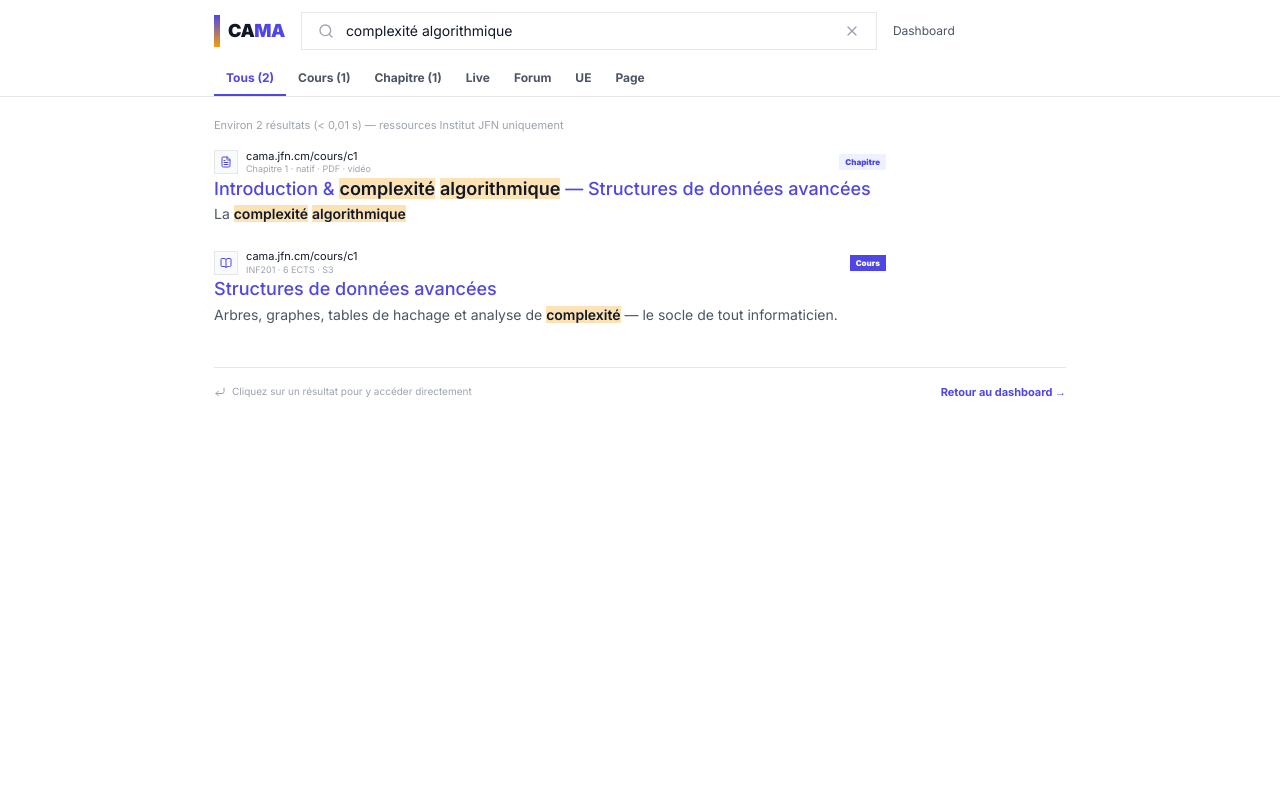
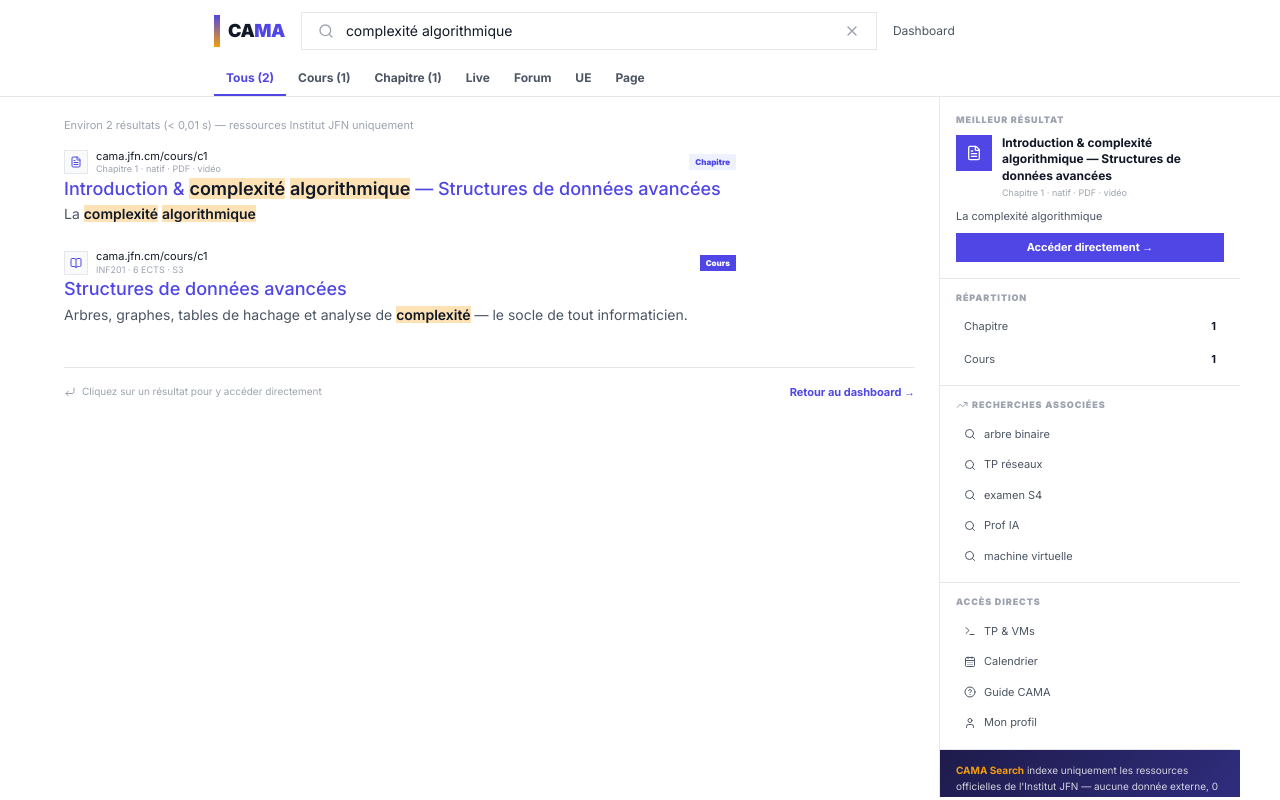
Before and after one commit to end2-237/cama, a Next.js app: page /recherche in a window 1280 px wide. Both pictures are taken after a click on the button "complexité algorithmique". Built offline with nearby package versions, Linux system fonts and the light colour scheme.

Commit message:
feat(recherche): clickable result cards, knowledge-panel sidebar, CAMA Search shortcuts in dashboard nav and course page
https://claude.ai/code/session_01X6GoveqEMahCFBUWfs6AsM

```diff
--- a/src/app/cours/[id]/page.tsx
+++ b/src/app/cours/[id]/page.tsx
@@ -96,6 +96,12 @@ export default function CoursePlayer() {
           <p className="text-xs text-subtle min-w-0 truncate flex-1">
             Mes Cours <span className="mx-1">/</span> <span className="text-ink font-semibold">{course.title}</span>
           </p>
+          <Link href="/recherche"
+            className="flex items-center gap-1.5 px-3 py-1.5 text-xs font-bold text-ink border border-border hover:border-cama/40 hover:bg-surface transition-all flex-shrink-0"
+            title="CAMA Search — moteur de recherche global">
+            <Search className="w-3.5 h-3.5 text-cama" />
+            <span className="hidden md:block">CAMA <span className="text-cama">Search</span></span>
+          </Link>
           <div className="hidden sm:flex items-center gap-2">
             <div className="w-28 h-1 bg-border overflow-hidden">
               <div className="h-full bg-gradient-to-r from-cama to-gold transition-all duration-500" style={{ width: `${pct}%` }} />
--- a/src/app/recherche/page.tsx
+++ b/src/app/recherche/page.tsx
@@ -258,8 +258,9 @@ function SearchEngine() {
             </div>
           </header>
 
-          {/* Résultats */}
-          <main className="max-w-[900px] mx-auto px-4 sm:px-6 py-5">
+          {/* Résultats + sidebar */}
+          <div className="max-w-[1200px] mx-auto grid lg:grid-cols-[1fr_300px] gap-0 items-start">
+          <main className="px-4 sm:px-6 py-5 min-w-0 lg:border-r lg:border-border min-h-[calc(100vh-100px)]">
             <p className="text-[11px] text-subtle mb-4">
               Environ {filtered.length} résultat{filtered.length > 1 ? "s" : ""} ({"<"} 0,01 s) — ressources Institut JFN uniquement
             </p>
@@ -271,7 +272,7 @@ function SearchEngine() {
                 <p className="text-xs text-muted mb-4">Vérifiez l&apos;orthographe ou essayez des termes plus généraux.</p>
                 <div className="flex items-center justify-center gap-2 flex-wrap">
                   {TRENDING.slice(0, 4).map((t) => (
-                    <button key={t} onClick={() => setQ(t)}
+                    <button key={t} type="button" onClick={() => setQ(t)}
                       className="text-[11px] text-cama border border-cama/20 px-3 py-1.5 hover:bg-cama/5 transition-colors">{t}</button>
                   ))}
                 </div>
@@ -280,7 +281,7 @@ function SearchEngine() {
 
             <div className="space-y-6">
               {filtered.map((h, i) => (
-                <div key={i} className="group max-w-2xl">
+                <Link key={i} href={h.href} className="block group max-w-2xl cursor-pointer">
                   {/* fil d'ariane façon Google */}
                   <div className="flex items-center gap-2 mb-0.5">
                     <div className="w-6 h-6 bg-surface border border-border flex items-center justify-center flex-shrink-0">
@@ -293,16 +294,14 @@ function SearchEngine() {
                     <span className={`ml-auto text-[8px] font-black px-1.5 py-0.5 flex-shrink-0 ${CAT_META[h.cat].color}`}>{h.cat}</span>
                   </div>
                   {/* titre bleu cliquable */}
-                  <Link href={h.href} className="block">
-                    <h3 className="text-lg text-cama group-hover:underline leading-snug font-medium">
-                      {highlight(h.title)}
-                    </h3>
-                  </Link>
+                  <h3 className="text-lg text-cama group-hover:underline leading-snug font-medium">
+                    {highlight(h.title)}
+                  </h3>
                   {/* snippet */}
                   <p className="text-sm text-muted leading-relaxed mt-0.5 line-clamp-2">
                     {highlight(h.snippet)}
                   </p>
-                </div>
+                </Link>
               ))}
             </div>
 
@@ -311,12 +310,97 @@ function SearchEngine() {
                 <p className="text-[10px] text-subtle flex items-center gap-1.5">
                   <CornerDownLeft className="w-3 h-3" /> Cliquez sur un résultat pour y accéder directement
                 </p>
-                <button onClick={() => router.push("/dashboard")} className="text-[11px] font-bold text-cama hover:underline">
+                <button type="button" onClick={() => router.push("/dashboard")} className="text-[11px] font-bold text-cama hover:underline">
                   Retour au dashboard →
                 </button>
               </div>
             )}
           </main>
+
+          {/* ══ SIDEBAR RÉSULTATS ══ */}
+          <aside className="hidden lg:block lg:sticky lg:top-[100px] lg:max-h-[calc(100vh-100px)] lg:overflow-y-auto divide-y divide-border">
+
+            {/* Panneau de connaissance — meilleur résultat */}
+            {filtered.length > 0 && (
+              <div className="px-4 py-4 bg-white">
+                <p className="text-[9px] font-black text-subtle uppercase tracking-widest mb-2">Meilleur résultat</p>
+                <div className="flex items-start gap-2.5 mb-2">
+                  <div className="w-9 h-9 bg-cama flex items-center justify-center flex-shrink-0">
+                    {(() => { const I = filtered[0].icon; return <I className="w-4 h-4 text-white" />; })()}
+                  </div>
+                  <div className="min-w-0">
+                    <p className="text-xs font-bold text-ink leading-snug">{filtered[0].title}</p>
+                    <p className="text-[9px] text-subtle mt-0.5">{filtered[0].meta}</p>
+                  </div>
+                </div>
+                <p className="text-[11px] text-muted leading-relaxed line-clamp-3 mb-2">{filtered[0].snippet}</p>
+                <Link href={filtered[0].href}
+                  className="block w-full text-center py-1.5 text-[11px] font-bold bg-cama text-white hover:bg-cama-700 transition-colors">
+                  Accéder directement →
+                </Link>
+              </div>
+            )}
+
+            {/* Répartition par catégorie */}
+            {hits.length > 0 && (
+              <div className="px-4 py-3 bg-white">
+                <p className="text-[9px] font-black text-subtle uppercase tracking-widest mb-2">Répartition</p>
+                <div className="space-y-1">
+                  {Object.entries(counts).map(([c, n]) => (
+                    <button key={c} type="button" onClick={() => setCat(c as Hit["cat"])}
+                      className={`w-full flex items-center justify-between px-2 py-1.5 text-[11px] transition-colors ${
+                        cat === c ? "bg-cama text-white font-bold" : "hover:bg-surface text-muted"
+                      }`}>
+                      <span>{c}</span>
+                      <span className={`font-bold ${cat === c ? "text-gold" : "text-ink"}`}>{n}</span>
+                    </button>
+                  ))}
+                </div>
+              </div>
+            )}
+
+            {/* Recherches associées */}
+            <div className="px-4 py-3 bg-white">
+              <p className="text-[9px] font-black text-subtle uppercase tracking-widest mb-2 flex items-center gap-1">
+                <TrendingUp className="w-3 h-3" /> Recherches associées
+              </p>
+              <div className="space-y-0.5">
+                {TRENDING.filter((t) => t.toLowerCase() !== q.trim().toLowerCase()).slice(0, 5).map((t) => (
+                  <button key={t} type="button" onClick={() => setQ(t)}
+                    className="w-full flex items-center gap-2 px-2 py-1.5 text-[11px] text-muted hover:text-cama hover:bg-cama-50/40 transition-colors text-left">
+                    <Search className="w-3 h-3 flex-shrink-0" /> {t}
+                  </button>
+                ))}
+              </div>
+            </div>
+
+            {/* Accès directs */}
+            <div className="px-4 py-3 bg-white">
+              <p className="text-[9px] font-black text-subtle uppercase tracking-widest mb-2">Accès directs</p>
+              <div className="space-y-0.5">
+                {[
+                  { icon: Terminal,     label: "TP & VMs",       href: "/tp" },
+                  { icon: CalendarDays, label: "Calendrier",     href: "/calendrier" },
+                  { icon: HelpCircle,   label: "Guide CAMA",     href: "/guide" },
+                  { icon: User,         label: "Mon profil",     href: "/profil" },
+                ].map((l) => (
+                  <Link key={l.label} href={l.href}
+                    className="flex items-center gap-2 px-2 py-1.5 text-[11px] text-muted hover:text-cama hover:bg-cama-50/40 transition-colors">
+                    <l.icon className="w-3 h-3 flex-shrink-0" /> {l.label}
+                  </Link>
+                ))}
+              </div>
+            </div>
+
+            {/* Note légère */}
+            <div className="px-4 py-3" style={{ background: "linear-gradient(135deg, #1E1B4B, #312E81)" }}>
+              <p className="text-[10px] text-white/80 leading-relaxed">
+                <span className="font-bold text-gold">CAMA Search</span> indexe uniquement les ressources
+                officielles de l&apos;Institut JFN — aucune donnée externe, 0 Mo de data consommée.
+              </p>
+            </div>
+          </aside>
+          </div>
         </>
       )}
     </div>
--- a/src/components/dashboard/DashNav.tsx
+++ b/src/components/dashboard/DashNav.tsx
@@ -99,6 +99,12 @@ export default function DashNav({ activeTab, onTab, tabs }: DashNavProps) {
 
           {/* Icônes */}
           <div className="flex items-center gap-0.5 ml-2">
+            <Link href="/recherche"
+              className="flex items-center gap-1.5 px-3 py-1.5 text-xs font-bold text-ink border border-border hover:border-cama/40 hover:bg-surface transition-all"
+              title="CAMA Search — moteur de recherche">
+              <Search className="w-4 h-4 text-cama" />
+              <span className="hidden lg:block">CAMA <span className="text-cama">Search</span></span>
+            </Link>
             <button className="flex items-center gap-1 px-2 py-2 text-muted hover:text-ink transition-colors rounded-lg hover:bg-surface">
               <Globe className="w-5 h-5" />
               <span className="text-xs font-semibold hidden lg:block">FR</span>
```
